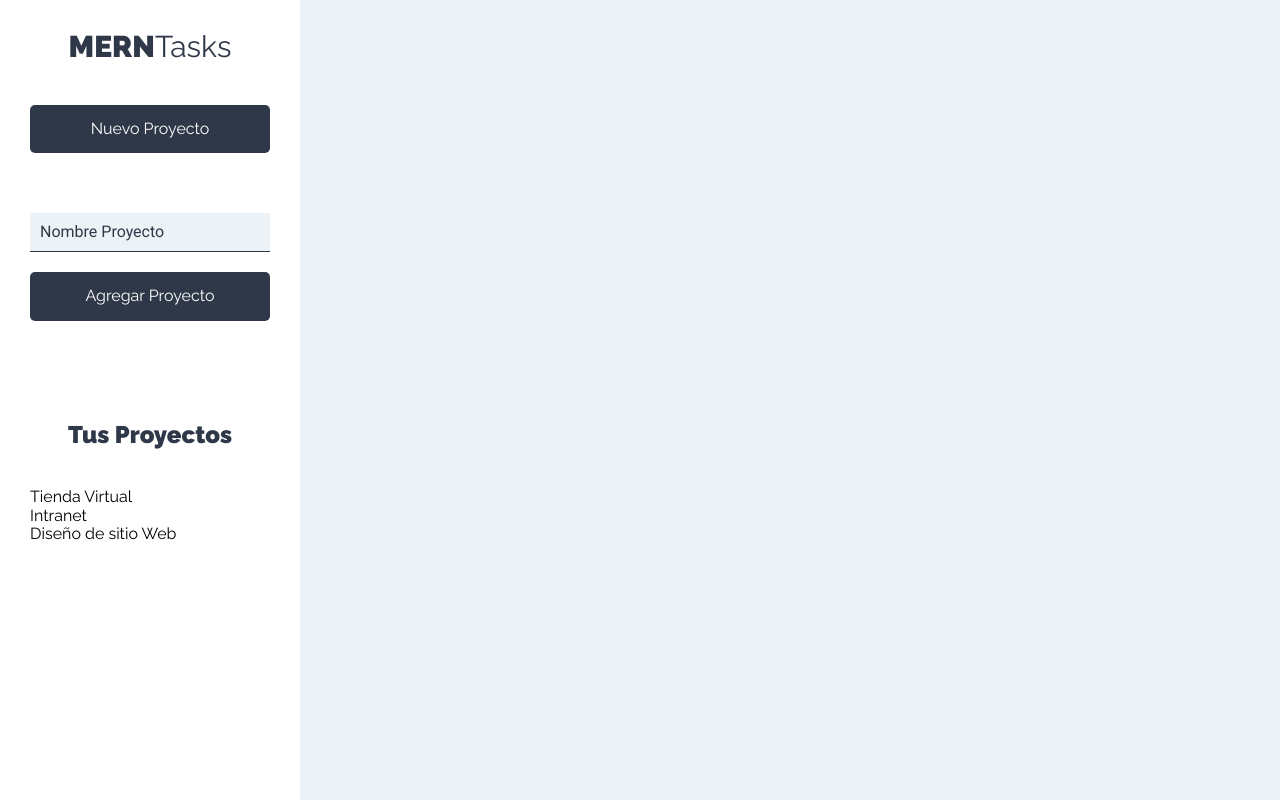
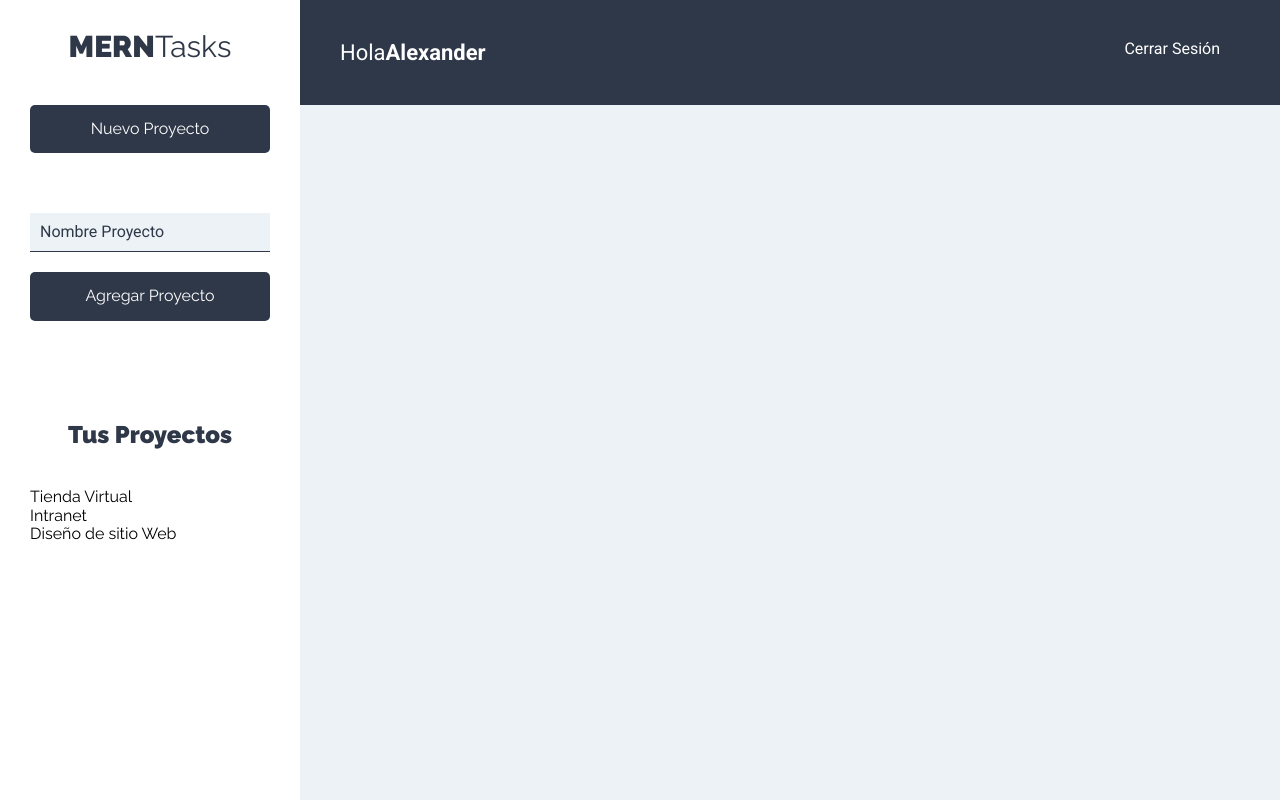
Before and after one commit to app-MERN/App-MERN, a React (Create React App) app: page /proyectos in a window 1280 px wide. Built offline with nearby package versions, Linux system fonts and the light colour scheme; the HTML template or start-up script is replaced by a standard one.

Commit message:
Creando el Header

```diff
--- /dev/null
+++ b/src/components/layout/Barra.jsx
@@ -0,0 +1,17 @@
+import React from 'react';
+
+const Barra = () => {
+  return (
+    <header className='app-header'>
+      <p className='nombre-usuario'>
+        Hola
+        <span>Alexander</span>
+      </p>
+      <nav className='nav-principal'>
+        <a href='#!'>Cerrar Sesión</a>
+      </nav>
+    </header>
+  );
+};
+
+export default Barra;
--- a/src/components/proyectos/Proyectos.jsx
+++ b/src/components/proyectos/Proyectos.jsx
@@ -1,4 +1,5 @@
 import React from 'react';
+import Barra from '../layout/Barra';
 import Sidebar from '../layout/Sidebar';
 
 const Proyectos = () => {
@@ -6,6 +7,7 @@
     <div className='contenedor-app'>
       <Sidebar />
       <div className='seccion-principal'>
+        <Barra />
         <main>
           <div className='contenedor-tareas' />
         </main>
```
